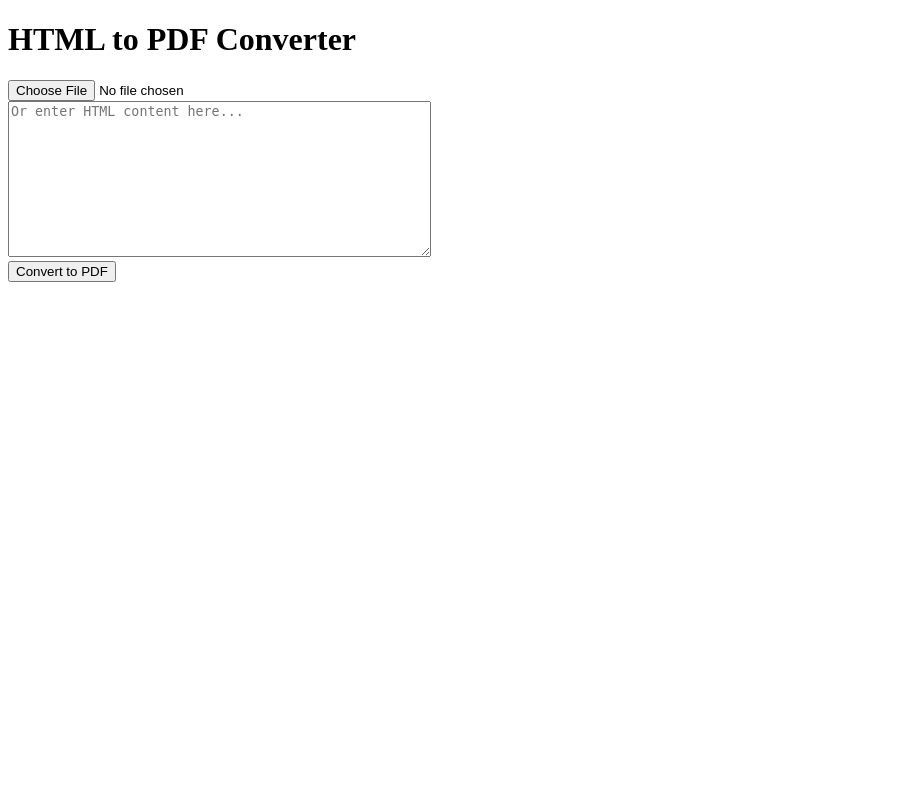
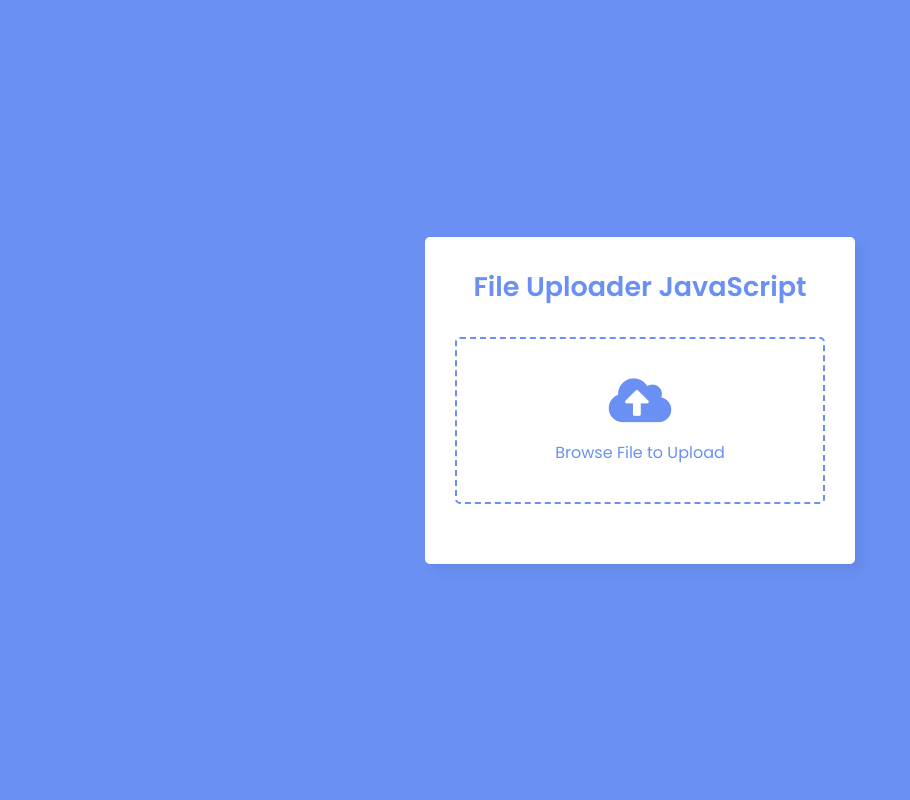
Before and after one commit to onion2203/Lab_Reportlab, a Flask app: page / in a window 1280 px wide. Shown: the whole page, without its empty margins (0-910 px from the left). Run offline with Flask 3, Linux system fonts and the light colour scheme.

Commit message:
Update: all

```diff
--- a/app.py
+++ b/app.py
@@ -1,43 +1,41 @@
-from flask import Flask, request, render_template, send_file
-from reportlab.lib import colors
-from reportlab.lib.pagesizes import letter
-from reportlab.platypus import SimpleDocTemplate, Paragraph, Spacer
-from reportlab.lib.styles import getSampleStyleSheet, ParagraphStyle
-import os
+from flask import Flask, render_template, request, send_file
+from reportlab.platypus import SimpleDocTemplate, Paragraph
+from reportlab.lib.styles import getSampleStyleSheet
+from io import BytesIO
 
 app = Flask(__name__)
 
-UPLOAD_FOLDER = 'uploads'
-if not os.path.exists(UPLOAD_FOLDER):
-    os.makedirs(UPLOAD_FOLDER)
+stream_file = BytesIO()
+content = []
 
-@app.route('/')
+def add_paragraph(text, content):
+    """ Add paragraph to document content"""
+    content.append(Paragraph(text))
+
+def get_document_template(stream_file: BytesIO):
+    """ Get SimpleDocTemplate """
+    return SimpleDocTemplate(stream_file)
+
+def build_document(document, content, **props):
+    """ Build pdf document based on elements added in `content`"""
+    document.build(content, **props)
+
+@app.route('/', methods=['GET', 'POST'])
 def index():
     return render_template('index.html')
 
 @app.route('/convert', methods=['POST'])
-def convert_to_pdf():
-    html_content = request.form['html_content']
-    html_file = request.files['html_file']
-    if html_file:
-        html_content = html_file.read().decode('utf-8')
-    elif not html_content:
-        return "No HTML content or file provided."
+def convert():
+    if request.method == 'POST':
+        html_file = request.files['file']
+        html_content = html_file.read().decode("utf-8")
+        print(html_content)
+        add_paragraph(html_content, content)
+        build_document(get_document_template(stream_file), content)
+        # Return the file as attachment
+        stream_file.seek(0)
+        return 200, {'Content-Type': 'application/pdf'}, stream_file
 
-    pdf_file = 'converted_file.pdf'
-
-    doc = SimpleDocTemplate(pdf_file, pagesize=letter)
-    styles = getSampleStyleSheet()
-    style = styles["Normal"]
-
-    paragraphs = []
-    for line in html_content.split('\n'):
-        paragraphs.append(Paragraph(line, style))
-        paragraphs.append(Spacer(1, 12))
-
-    doc.build(paragraphs)
-
-    return send_file(pdf_file, as_attachment=True)
 
 if __name__ == '__main__':
-    app.run(debug=False, host='0.0.0.0', port=5000)
+    app.run(debug=True)
--- /dev/null
+++ b/static/js/script.js
@@ -0,0 +1,65 @@
+const form = document.querySelector("form"),
+  fileInput = document.querySelector(".file-input"),
+  progressArea = document.querySelector(".progress-area"),
+  uploadedArea = document.querySelector(".uploaded-area");
+
+// form click event
+form.addEventListener("click", () => {
+  fileInput.click();
+});
+
+fileInput.onchange = ({ target }) => {
+  let file = target.files[0];
+  if (file) {
+    let fileName = file.name;
+    if (fileName.length >= 12) {
+      let splitName = fileName.split('.');
+      fileName = splitName[0].substring(0, 13) + "... ." + splitName[1];
+    }
+    uploadFile(file); // Pass file object instead of just file name
+  }
+}
+
+// file upload function
+function uploadFile(file) {
+  let xhr = new XMLHttpRequest();
+  xhr.open("POST", "/convert"); // Endpoint for file upload in Flask server
+  xhr.upload.addEventListener("progress", ({ loaded, total }) => {
+    let fileLoaded = Math.floor((loaded / total) * 100);
+    let fileTotal = Math.floor(total / 1000);
+    let fileSize;
+    (fileTotal < 1024) ? fileSize = fileTotal + " KB" : fileSize = (loaded / (1024 * 1024)).toFixed(2) + " MB";
+    let progressHTML = `<li class="row">
+                          <i class="fas fa-file-alt"></i>
+                          <div class="content">
+                            <div class="details">
+                              <span class="name">${file.name} • Uploading</span>
+                              <span class="percent">${fileLoaded}%</span>
+                            </div>
+                            <div class="progress-bar">
+                              <div class="progress" style="width: ${fileLoaded}%"></div>
+                            </div>
+                          </div>
+                        </li>`;
+    uploadedArea.classList.add("onprogress");
+    progressArea.innerHTML = progressHTML;
+    if (loaded == total) {
+      progressArea.innerHTML = "";
+      let uploadedHTML = `<li class="row">
+                            <div class="content upload">
+                              <i class="fas fa-file-alt"></i>
+                              <div class="details">
+                                <span class="name">${file.name} • Uploaded</span>
+                                <span class="size">${fileSize}</span>
+                              </div>
+                            </div>
+                            <i class="fas fa-check"></i>
+                          </li>`;
+      uploadedArea.classList.remove("onprogress");
+      uploadedArea.insertAdjacentHTML("afterbegin", uploadedHTML);
+    }
+  });
+  let formData = new FormData();
+  formData.append("file", file); // Append the file to FormData
+  xhr.send(formData);
+}
--- /dev/null
+++ b/static/styles/style.css
@@ -0,0 +1,121 @@
+/* Import Google font - Poppins */
+@import url('https://fonts.googleapis.com/css2?family=Poppins:wght@400;500;600&display=swap');
+*{
+  margin: 0;
+  padding: 0;
+  box-sizing: border-box;
+  font-family: "Poppins", sans-serif;
+}
+body{
+  display: flex;
+  align-items: center;
+  justify-content: center;
+  min-height: 100vh;
+  background: #6990F2;
+}
+
+::selection{
+  color: #fff;
+  background: #6990F2;
+}
+.wrapper{
+  width: 430px;
+  background: #fff;
+  border-radius: 5px;
+  padding: 30px;
+  box-shadow: 7px 7px 12px rgba(0,0,0,0.05);
+}
+.wrapper header{
+  color: #6990F2;
+  font-size: 27px;
+  font-weight: 600;
+  text-align: center;
+}
+.wrapper form{
+  height: 167px;
+  display: flex;
+  cursor: pointer;
+  margin: 30px 0;
+  align-items: center;
+  justify-content: center;
+  flex-direction: column;
+  border-radius: 5px;
+  border: 2px dashed #6990F2;
+}
+form :where(i, p){
+  color: #6990F2;
+}
+form i{
+  font-size: 50px;
+}
+form p{
+  margin-top: 15px;
+  font-size: 16px;
+}
+
+section .row{
+  margin-bottom: 10px;
+  background: #E9F0FF;
+  list-style: none;
+  padding: 15px 20px;
+  border-radius: 5px;
+  display: flex;
+  align-items: center;
+  justify-content: space-between;
+}
+section .row i{
+  color: #6990F2;
+  font-size: 30px;
+}
+section .details span{
+  font-size: 14px;
+}
+.progress-area .row .content{
+  width: 100%;
+  margin-left: 15px;
+}
+.progress-area .details{
+  display: flex;
+  align-items: center;
+  margin-bottom: 7px;
+  justify-content: space-between;
+}
+.progress-area .content .progress-bar{
+  height: 6px;
+  width: 100%;
+  margin-bottom: 4px;
+  background: #fff;
+  border-radius: 30px;
+}
+.content .progress-bar .progress{
+  height: 100%;
+  width: 0%;
+  background: #6990F2;
+  border-radius: inherit;
+}
+.uploaded-area{
+  max-height: 232px;
+  overflow-y: scroll;
+}
+.uploaded-area.onprogress{
+  max-height: 150px;
+}
+.uploaded-area::-webkit-scrollbar{
+  width: 0px;
+}
+.uploaded-area .row .content{
+  display: flex;
+  align-items: center;
+}
+.uploaded-area .row .details{
+  display: flex;
+  margin-left: 15px;
+  flex-direction: column;
+}
+.uploaded-area .row .details .size{
+  color: #404040;
+  font-size: 11px;
+}
+.uploaded-area i.fa-check{
+  font-size: 16px;
+}
--- a/templates/index.html
+++ b/templates/index.html
@@ -1,16 +1,26 @@
 <!DOCTYPE html>
+<!-- Coding By CodingNepal - youtube.com/codingnepal -->
 <html lang="en">
 <head>
-    <meta charset="UTF-8">
-    <meta name="viewport" content="width=device-width, initial-scale=1.0">
-    <title>HTML to PDF Converter</title>
+  <meta charset="UTF-8">
+  <meta name="viewport" content="width=device-width, initial-scale=1.0">
+  <title>File Upload with Progress Bar | CodingNepal</title>
+  <link rel="stylesheet" href="../static/styles/style.css">
+  <link rel="stylesheet" href="https://cdnjs.cloudflare.com/ajax/libs/font-awesome/5.15.3/css/all.min.css"/>
 </head>
 <body>
-    <h1>HTML to PDF Converter</h1>
+  <div class="wrapper">
+    <header>File Uploader JavaScript</header>
     <form action="/convert" method="post" enctype="multipart/form-data">
-        <input type="file" name="html_file"><br>
-        <textarea name="html_content" rows="10" cols="50" placeholder="Or enter HTML content here..."></textarea><br>
-        <button type="submit">Convert to PDF</button>
+      <input class="file-input" type="file" name="file_upload" hidden>
+      <i class="fas fa-cloud-upload-alt"></i>
+      <p>Browse File to Upload</p>
     </form>
+    <section class="progress-area"></section>
+    <section class="uploaded-area"></section>
+  </div>
+
+  <script src="../static/js/script.js"></script>
+
 </body>
 </html>
```
